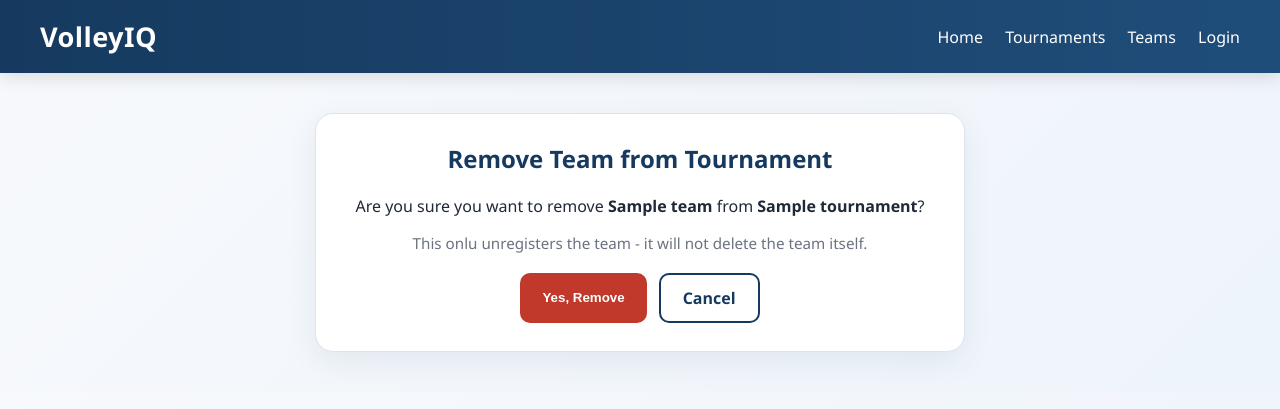
After one commit to NourAawar/VolleyIQ, a Django app: template tournaments/templates/tournaments/confirm_remove_team.html in a window 1280 px wide. The commit adds this page. Shown: the top 409 px of the page. Run offline with Django 3.2, Linux system fonts and the light colour scheme; the template is opened without the code that fills it: most values are stand-ins (such as "Sample title", 1, 10 or a date in 2020).

Commit message:
Remove Team from Tournament

```diff
--- /dev/null
+++ b/tournaments/templates/tournaments/confirm_remove_team.html
@@ -0,0 +1,25 @@
+{% extends 'tournaments/base.html' %}
+
+{% block title %}Remove Team | VolleyIQ{% endblock %}
+
+{% block content %}
+<div class = "card form-card" style = "text-align:center;">
+    <h2>Remove Team from Tournament</h2>
+    <p>Are you sure you want to remove <strong>{{team.name}}</strong>
+        from <strong>{{tournament.name}}</strong>?
+    </p>
+    <p class = "small-text">This onlu unregisters the team - it will not delete the team itself.</p>
+
+    <form method = "post">
+        {% csrf_token %}
+        <div class = "form-actions" style = "justify-content:center;">
+            <button type = "submit" class = "btn btn-accent" style = "background:#c0392b;">
+                Yes, Remove
+            </button>
+            <a href = "/tournaments/{{tournament.id}}/" class = "btn btn-outline">
+                Cancel
+            </a>
+        </div>
+    </form>
+</div>
+{% endblock %}
--- a/tournaments/urls.py
+++ b/tournaments/urls.py
@@ -8,6 +8,7 @@ urlpatterns = [
 
     path('tournaments/<int:tournament_id>/', views.tournament_detail, name = 'tournament_detail'),
     path('tournaments/<int:tournament_id>/register-team/', views.register_team, name = 'register_team'),
+    path('tournaments/<int:tournament_id>/remove-team/<int:team_id>/', views.remove_team, name = 'remove_team'),
 
     path('teams/', views.team_list, name = 'team_list'),
     path('teams/create/', views.create_team, name = 'create_team'),
```
Also changed, not shown: tournaments/templates/tournaments/tournament_detail.html (+14 -0 lines), tournaments/views.py (+15 -0 lines), db.sqlite3.
